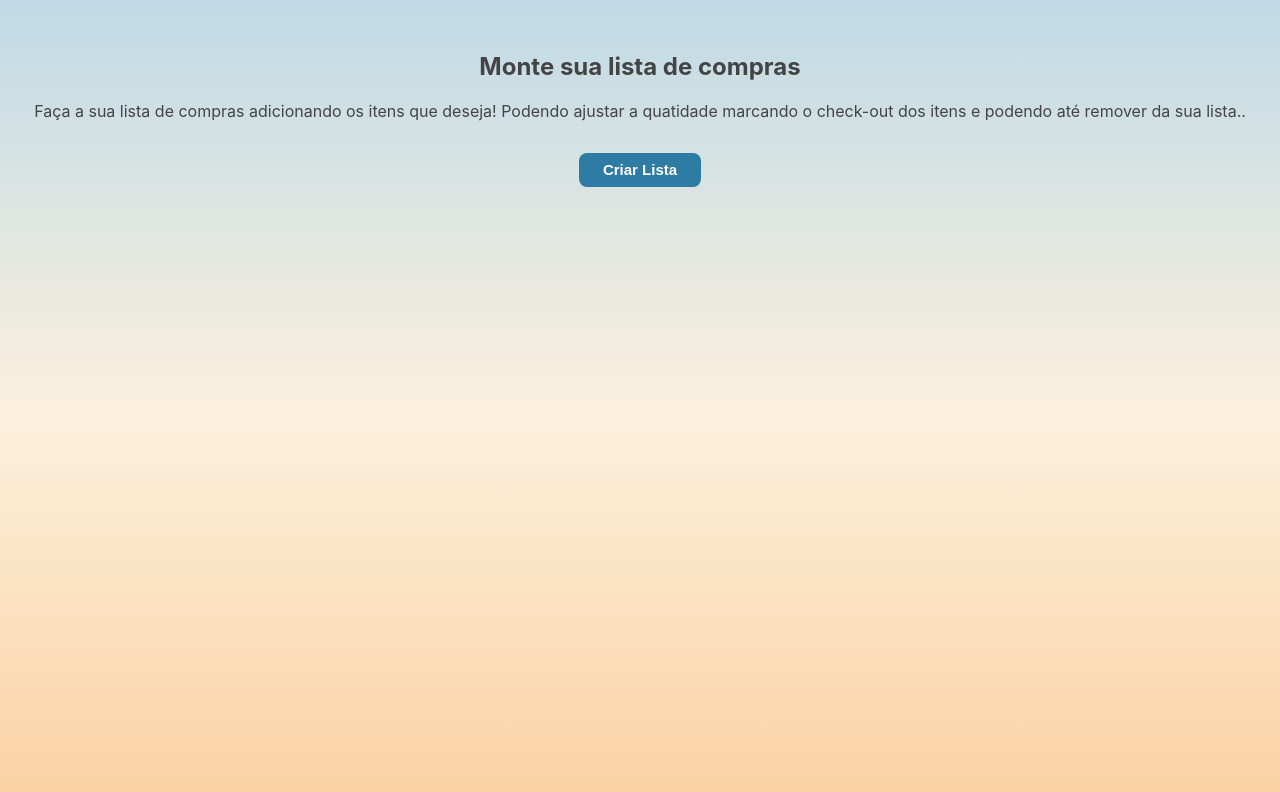
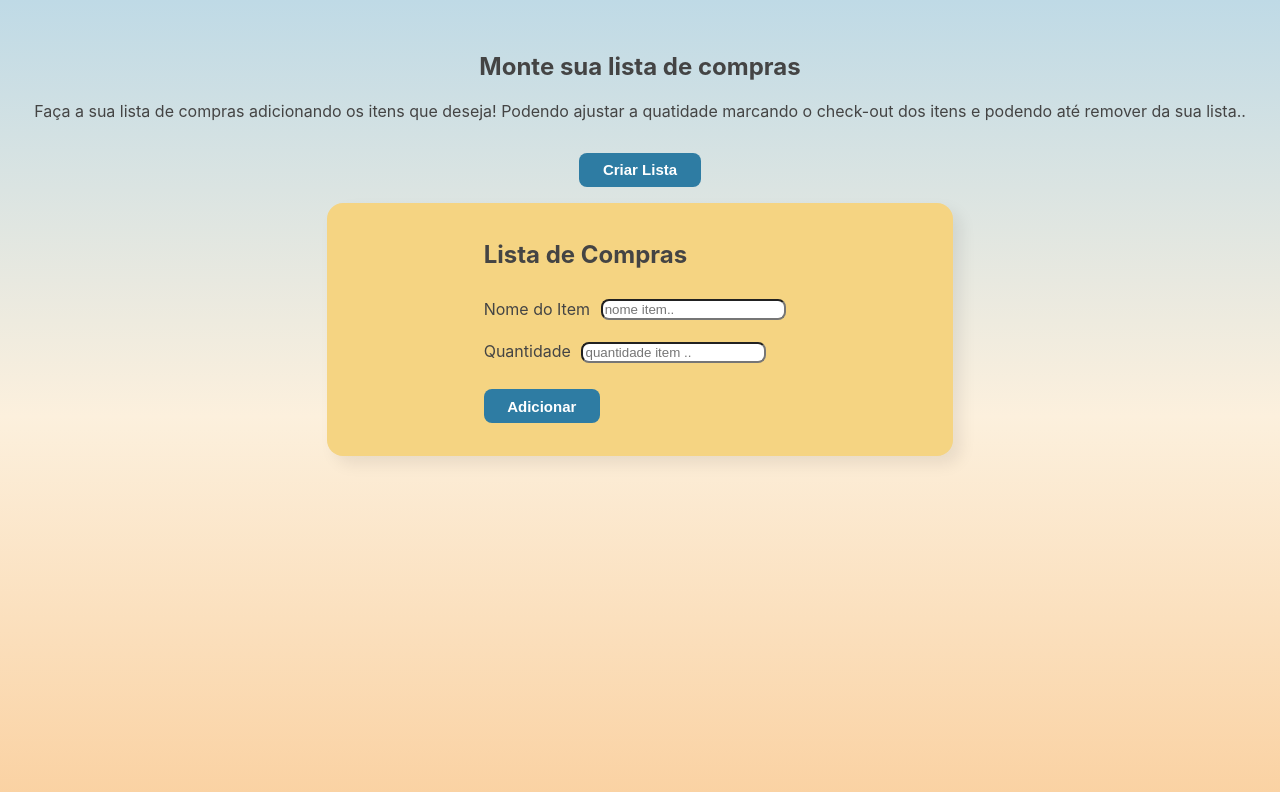
Before and after one commit to Penedok/Lista-de-compras, a React (Create React App) app: page / in a window 1280 px wide. Shown: the top 792 px of the page. Built offline with nearby package versions, Linux system fonts and the light colour scheme.

Commit message:
centralizando o modal e width

```diff
--- a/src/componentes/Modal/modal.css
+++ b/src/componentes/Modal/modal.css
@@ -1,8 +1,11 @@
 .teste{
+    display: flex;
+    justify-content: center;
     background: #F5D482;
     border: 1px solid transparent;
     border-radius: 16px;
     color: #444444;
     box-shadow: 8px 8px 16px rgba(0,0, 0, 0.08);
+    width: min(37rem, 50%);
 
 }
```
